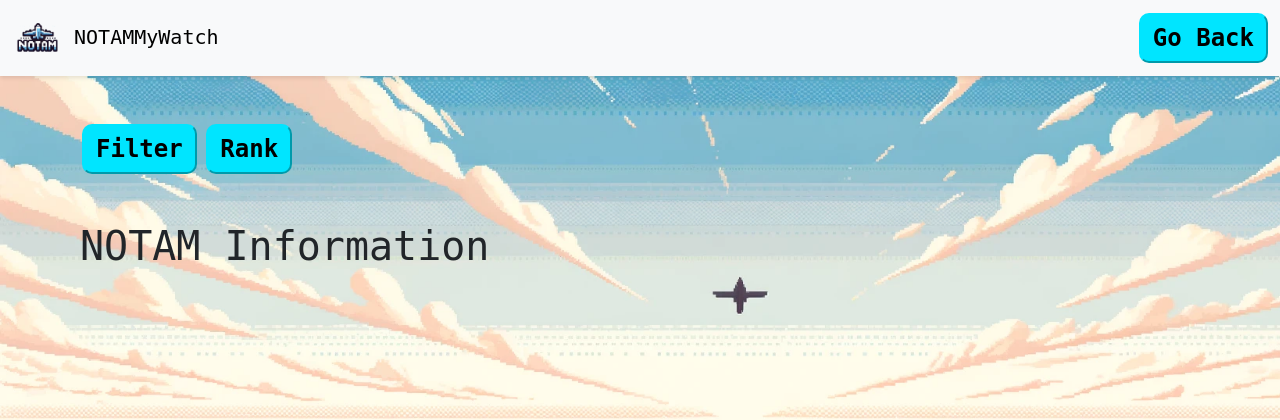
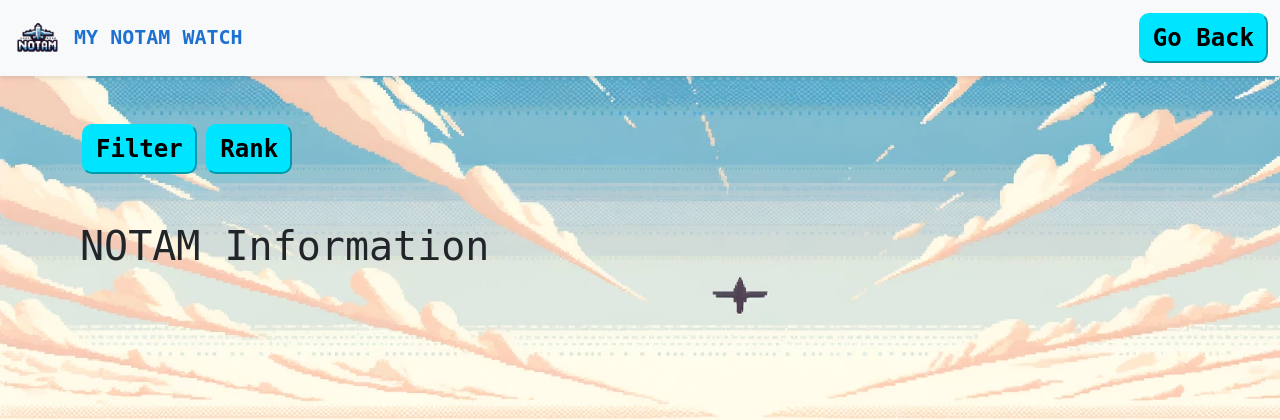
Before and after one commit to Gabrieldowen/NOTAM_API_Example, a Flask app: page /display in a window 1280 px wide. Shown: the top 420 px of the page. Run offline with Flask 3, Linux system fonts and the light colour scheme; some libraries are stand-ins or nearby versions.

Commit message:
header fix

```diff
--- a/templates/display.html
+++ b/templates/display.html
@@ -13,7 +13,7 @@
     <div class="container-fluid">
         <a class="navbar-brand" href="#">
             <img src="{{ url_for('static', filename='images/Logo.png') }}" alt="Logo" width="50" height="50">
-            NOTAMMyWatch
+            <span style="font-weight: bold; color: rgb(29, 113, 209); font-family: 'Roboto Mono', monospace; font-size: 20px;">MY NOTAM WATCH</span>
         </a>
         <div id="flying-plane"></div>
         <button class="custom-button" onclick="returnToForm()">Go Back</button>
```
